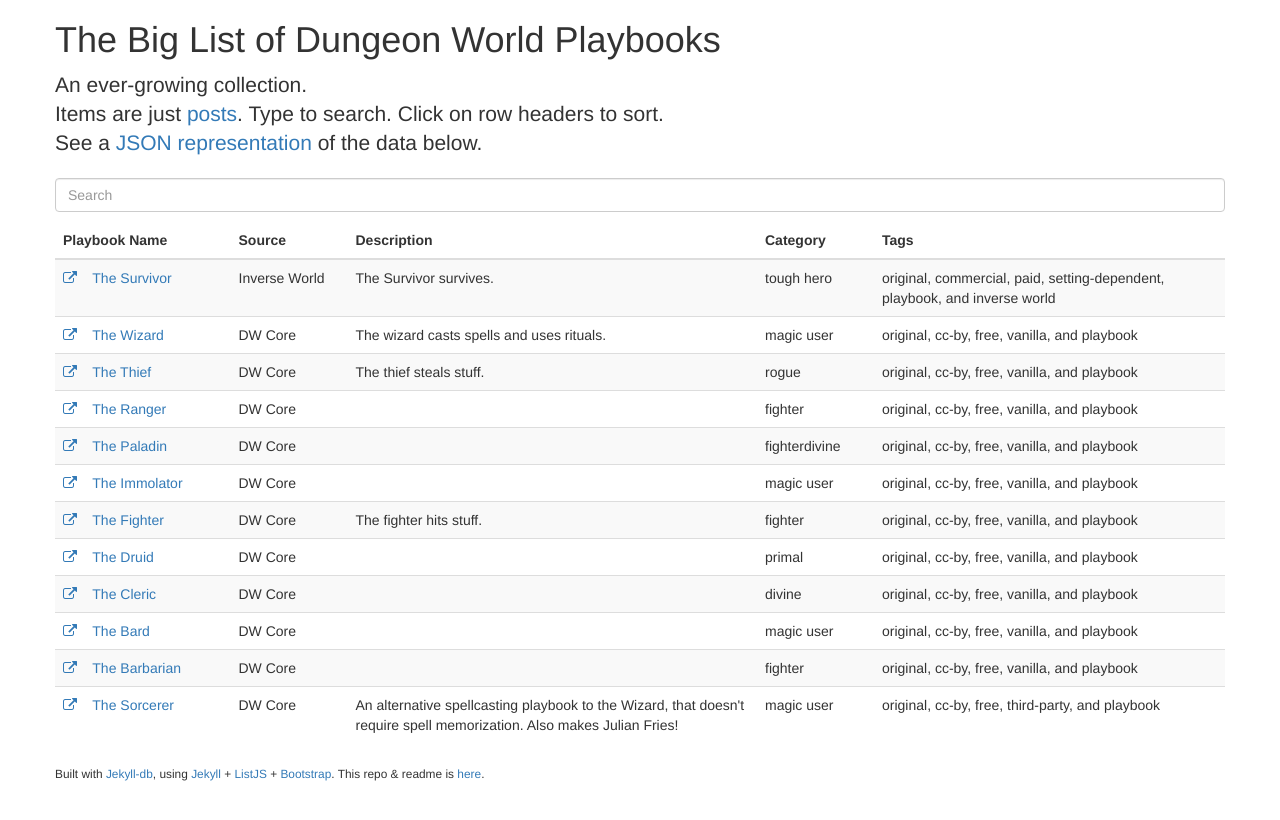
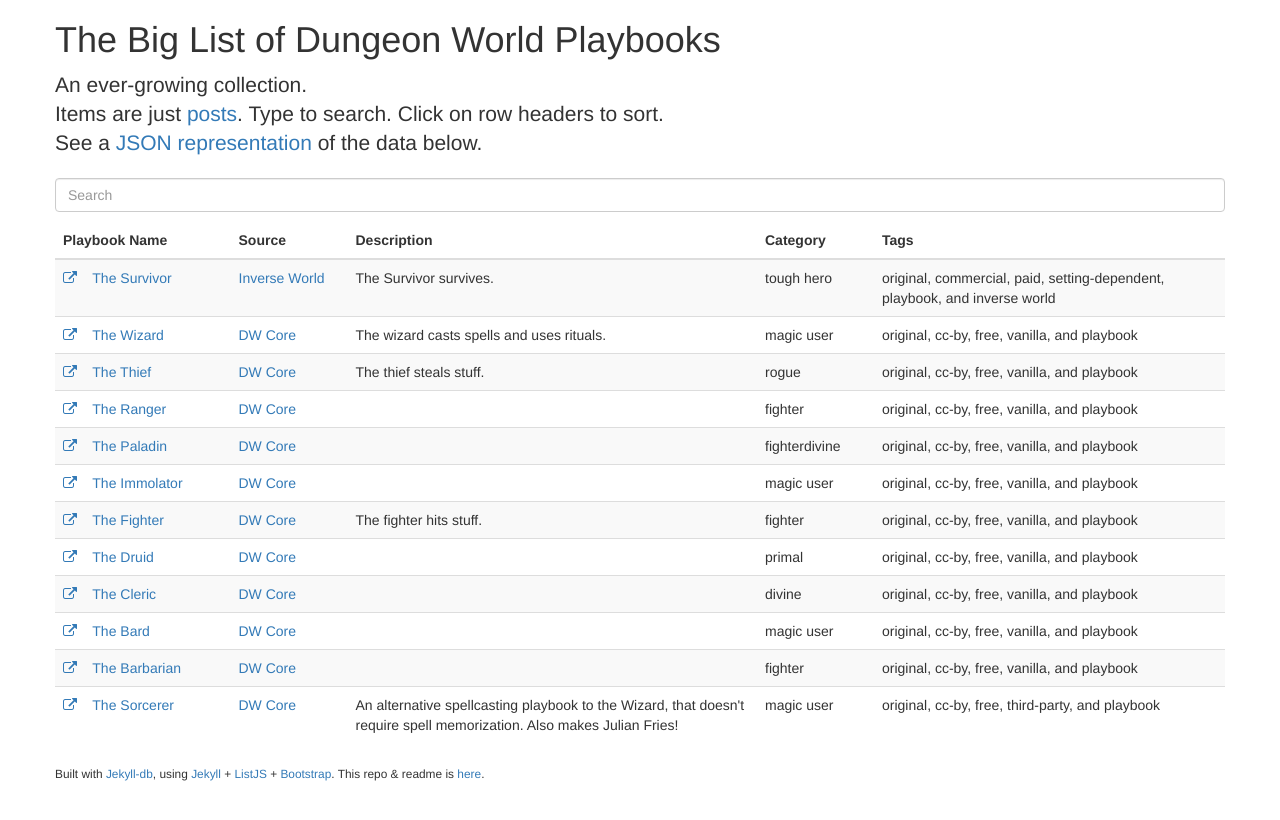
Before and after one commit to exposit/dw-playbooks, a Jekyll site: the page built from index.html, in a window 1280 px wide. Shown: the top 820 px of the page. Built offline with Jekyll 4.4.1, drawn with Linux system fonts in a browser that asks for light colours; nearby versions of some CDN libraries.

Commit message:
adding url for source

```diff
--- a/_includes/interactive-table.html
+++ b/_includes/interactive-table.html
@@ -19,7 +19,7 @@
 	{% for post in site.posts %}
 		<tr>
 			<td class="playbook-name"><a href="{{ post.link }}" target="new"><i class="fa fa-external-link"></i></a> &nbsp;&nbsp; <a href="{{ site.baseurl }}{{ post.url }}" target="new">{{ post.playbook-name }}</a></td>
-			<td class="source">{{ post.source }}</td>
+			<td class="source"><a href="{{ site.baseurl }}{{ post.source-url }}" target="new">{{ post.source }}</a></td>
 			<td class="description">{{ post.description }}</td>
 			<td class="category">{{ post.categories }}</td>
 			<td class="tags">{{ post.tags | array_to_sentence_string }}</td>
```
